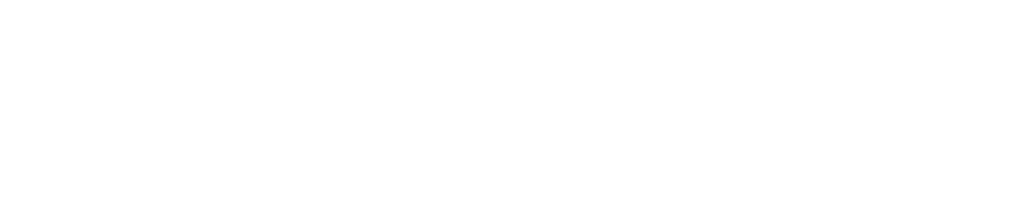
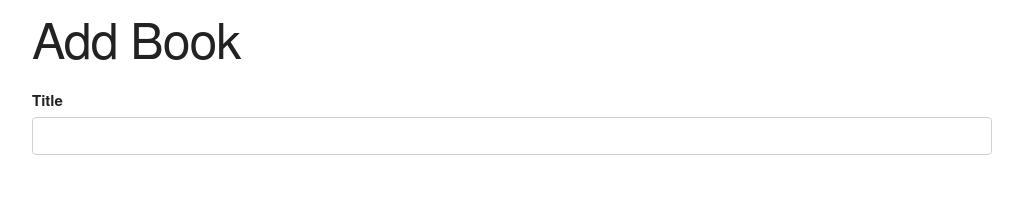
Before and after one commit to BeataJ/BookList-es6-es5, a plain HTML site: page index.html in a window 1280 px wide. Shown: the whole page, without its empty margins (128-1151 px from the left). Drawn offline with nearby package versions, Linux system fonts and the light colour scheme.

Commit message:
add form

```diff
--- a/index.html
+++ b/index.html
@@ -8,6 +8,16 @@
   <title>Book List</title>
 </head>
 <body>
+    <div class="container">
+      <h1>Add Book</h1>
+      <form id="book-form">
+        <div>
+          <label for="title">Title</label>
+          <input type="text" id="title" class="u-full-width">
+        </div>
+      </form>
+    </div>
+
 
 </body>
 </html>
```
